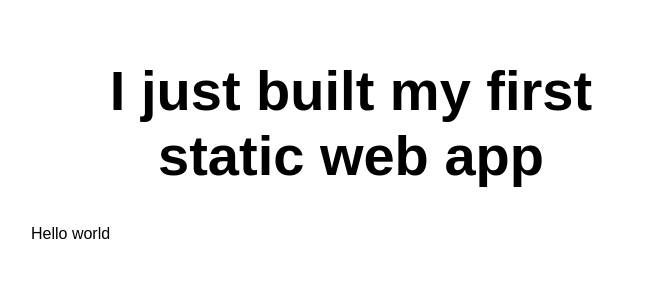
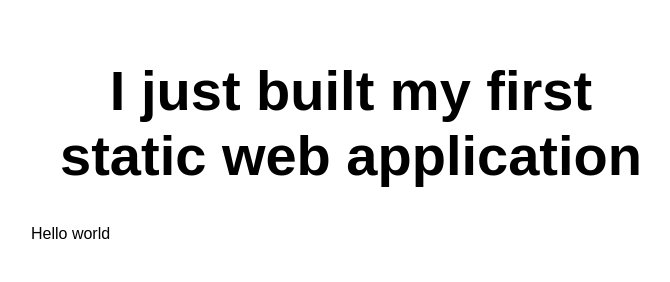
Before and after one commit to pravinlondhe94/First-static-web-app, a website: page src/index.html in a window 1280 px wide. Shown: the whole page, without its empty margins (289-959 px from the left). Drawn offline with Linux system fonts and the light colour scheme.

Commit message:
Update index.html

```diff
--- a/src/index.html
+++ b/src/index.html
@@ -10,7 +10,7 @@
 
 <body>
   <main>
-    <h1> I just built my first static web app </h1>
+    <h1> I just built my first static web application </h1>
     <p>Hello world</p>
   </main>
 </body>
```
